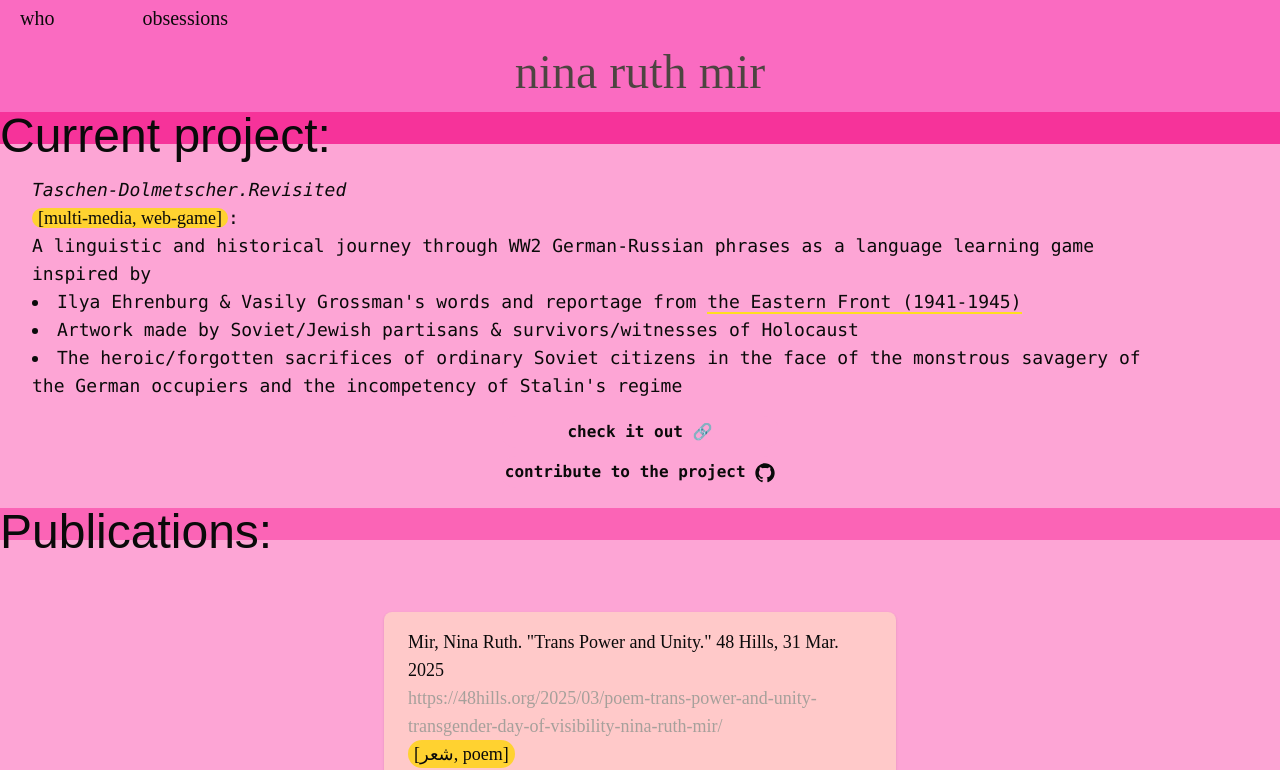
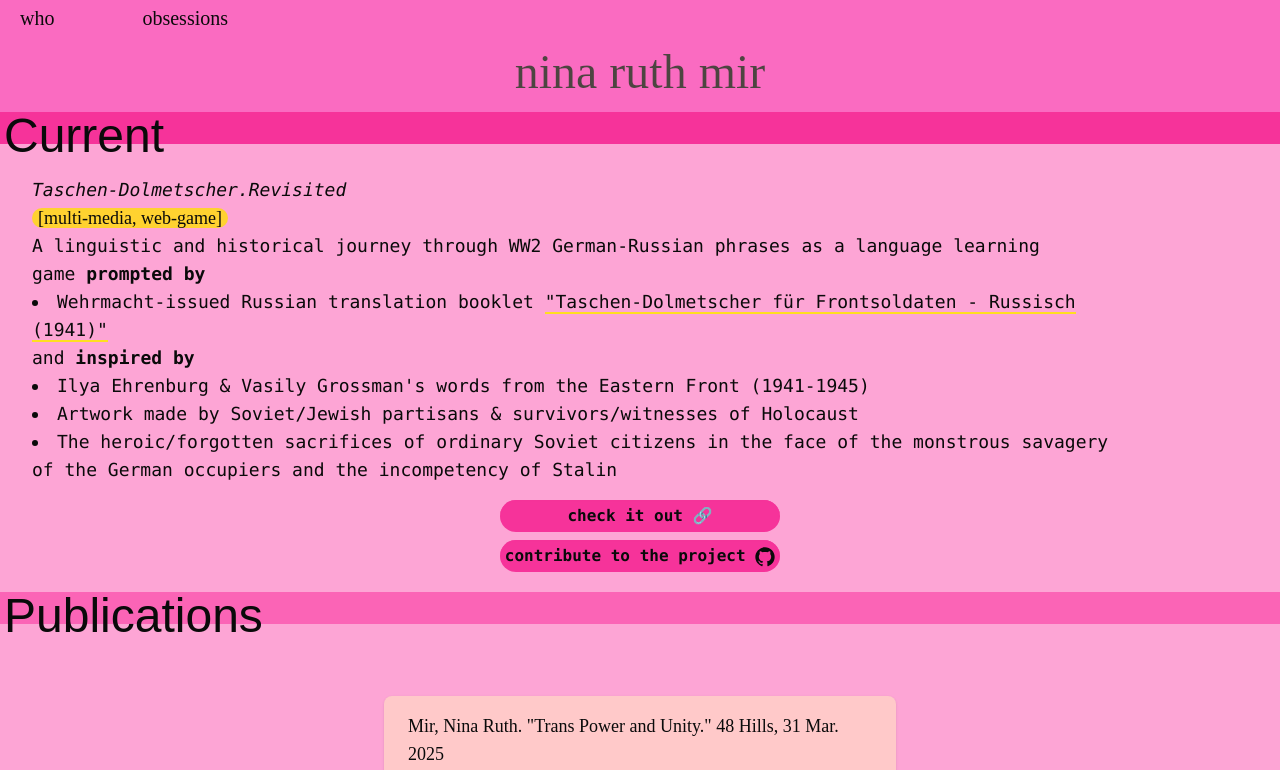
Before and after one commit to nina-mir/words, a React (Vite) app: page / in a window 1280 px wide. Shown: the top 770 px of the page. Built offline with nearby package versions, Linux system fonts and the light colour scheme; a web font is replaced by a local one.

Commit message:
dark theme added for App.tsx

```diff
--- a/src/App.tsx
+++ b/src/App.tsx
@@ -23,7 +23,7 @@ function App() {
   console.log('pathname : ', location.pathname)
 
   return (
-    <div className='flex flex-col min-h-scr dark:bg-amber-900'>
+    <div className='flex flex-col  dark:bg-amber-900'>
       {/* <DarkModeTest/> */}
       {!isAuthPage && !isBioPage && <Header />}
 
@@ -40,14 +40,14 @@ function App() {
       flex flex-col items-center justify-center
       '>
         <div className='flex flex-col w-full gap-5'>
-          <div>
-            <div className='h-[2rem] bg-pink-500 mb-[2rem]'>
+          <div className='break-auto hyphens-auto  dark:[*:not(h2)]:text-white dark:text-shadow-sky-400'>
+            <div className='dark:text-inherit h-[2rem] bg-pink-500 mb-[2rem]'>
 
-              <h2 className='mr-[10%] text-5xl font-p22 items-start mb-[1rem]'>
-                Current project:
+              <h2 className='dark:text-black px-1 mr-[10%] text-5xl font-p22 items-start mb-[1rem]'>
+                Current
               </h2>
             </div>
-            <p className='w-[90%] text-lg font-mono mb-[1rem] ml-[2rem]'>
+            <div className='w-[85%] text-lg font-mono mb-[1rem] ml-[2rem]'>
               <em>Taschen-Dolmetscher.Revisited</em><br />
               <span className={`
             font-header
@@ -58,34 +58,53 @@ function App() {
             rounded-4xl
             dark:px-2
             px-1.5
-            `}>[multi-media, web-game]</span>:
-              <br/>A linguistic and historical journey through WW2 German-Russian phrases as a language learning game
-              inspired by
+
+            `}>[multi-media, web-game]</span>
+              <br />A linguistic and historical journey through WW2 German-Russian phrases as a language learning game&nbsp;
+              <span className='font-semibold'>prompted by</span>
               <ul>
-                <li className='list-inside list-disc'>Ilya Ehrenburg & Vasily Grossman's words and reportage from&nbsp;
+                <li className='list-inside list-disc'>Wehrmacht-issued Russian translation booklet&nbsp;
                   <span className='border-b-2 border-b-yellow-300'>
-                    the Eastern Front (1941-1945)
+                    <a href='https://www.buchfreund.de/de/d/p/111627405/taschen-dolmetscher-fuer-frontsoldaten-russisch'>
+                      "Taschen-Dolmetscher für Frontsoldaten - Russisch (1941)"
+                    </a>
                   </span>
                 </li>
+              </ul>
+              and <span className='font-semibold'>inspired by</span>
+              <ul>
+                <li className='list-inside list-disc'>Ilya Ehrenburg & Vasily Grossman's words from
+                  the Eastern Front (1941-1945)
+                </li>
                 <li className='list-inside list-disc'>Artwork made by Soviet/Jewish partisans & survivors/witnesses of Holocaust</li>
-                <li className='list-inside list-disc'>The heroic/forgotten sacrifices of ordinary Soviet citizens in the face of the monstrous savagery of the German occupiers and the incompetency of Stalin's regime</li>
+                <li className='list-inside list-disc'>The heroic/forgotten sacrifices of ordinary Soviet citizens in the face of the monstrous savagery of the German occupiers and the incompetency of Stalin</li>
               </ul>
-            </p>
+            </div>
             <div className='font-mono flex flex-col items-center gap-2 w-full'>
               <a
-                className='font-semibold bg-pink-300 rounded-4xl p-1 w-70 text-center'
+                className='
+
+                font-semibold bg-pink-500 rounded-4xl p-1 w-70 text-center
+                inset-shadow-xs
+                hover:bg-pink-600
+                inset-shadow-pink-500'
                 href='https://nina-mir.github.io/taschen-dolmetcher/'>
                 check it out 🔗
               </a>
-              <p className='font-semibold bg-pink-300 rounded-4xl p-1 w-70 text-center'>
-                <a href='https://github.com/nina-mir/taschen-dolmetcher'>
+              <p className='
+              inset-shadow-xs
+              inset-shadow-pink-500
+              hover:bg-pink-600
+              font-semibold bg-pink-500 rounded-4xl p-1 w-70 text-center'>
+                <a
+                href='https://github.com/nina-mir/taschen-dolmetcher'>
                   contribute to the project <GitHubLogoIcon className='inline-block w-5 h-auto' />
                 </a>
               </p>
             </div>
           </div>
           <div className='h-[2rem] bg-pink-400 mb-[2rem]'>
-            <h2 className='mr-[10%] text-5xl font-p22 items-start mb-[1rem]'>Publications:</h2>
+            <h2 className='pl-1 mr-[10%] text-5xl font-p22 items-start mb-[1rem]'>Publications</h2>
           </div>
         </div>
         {boxes}
```
